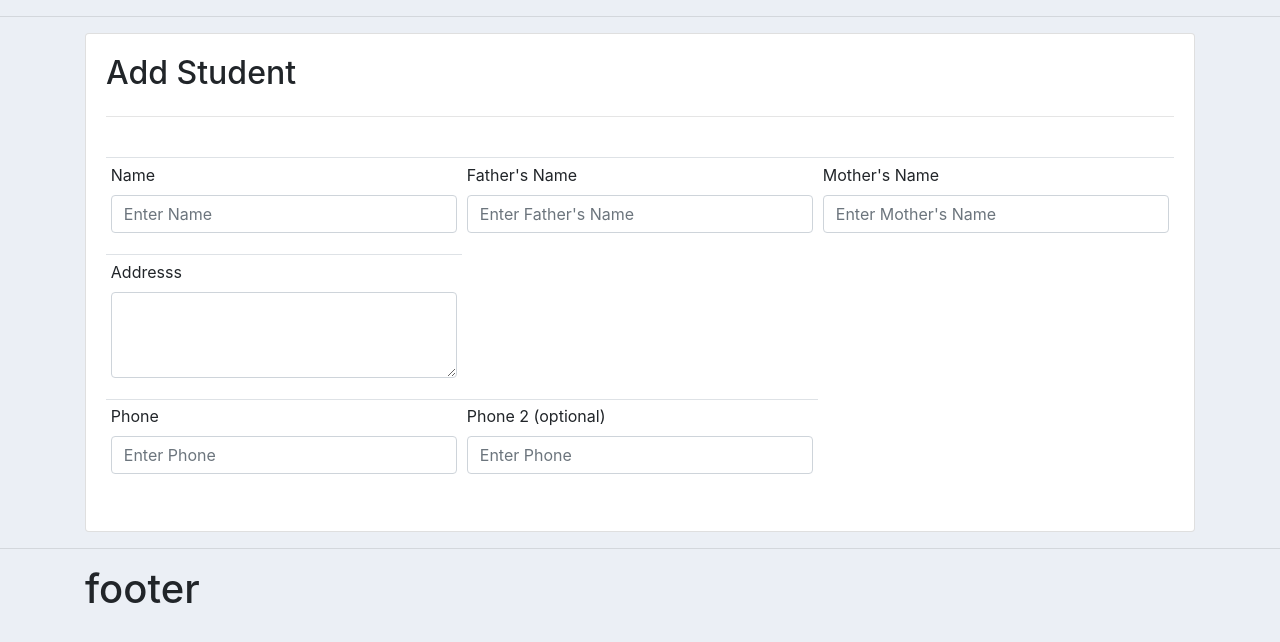
After one commit to AYUSHJD098/School_managment_system, a Django app: page /create-student in a window 1280 px wide. The commit adds this page. Shown: the top 642 px of the page. Run offline with Django 3.2, Linux system fonts and the light colour scheme; some libraries are stand-ins or nearby versions.

Commit message:
added create student form and url

```diff
--- a/dashboard/urls.py
+++ b/dashboard/urls.py
@@ -1,7 +1,8 @@
 
 from django.urls import path
-from .views import dashboard
+from . import views
 
 urlpatterns = [
-    path('', dashboard, name="dashboard")
+    path('', views.dashboard, name="dashboard"),
+    path('create-student', views.create_student, name="create_student__form"),
 ]
--- /dev/null
+++ b/templates/dashboard/create_student.html
@@ -0,0 +1,82 @@
+{% extends 'dashboard/main.html' %}
+
+{% block content %}
+
+
+<style>
+    #logo {}
+
+    body {
+        background-color: #ebeff5;
+    }
+</style>
+
+<div class="container">
+    <div class="card card-body">
+        <h2>Add Student</h2>
+        <hr>
+        <table class="table table-sm">
+            <form action="POST">
+                <br>
+                <tr>
+                    <td>
+                        <div class="form-group">
+                            <label for="exampleInputName">Name</label>
+                            <input type="name" class="form-control" id="name" aria-describedby="name-help"
+                                placeholder="Enter Name">
+                        </div>
+                    </td>
+
+                    <td>
+
+                        <div class="form-group">
+                            <label for="exampleInputName2">Father's Name</label>
+                            <input type="name" class="form-control" id="name-father" aria-describedby="name-help"
+                                placeholder="Enter Father's Name">
+                        </div>
+                    </td>
+
+                    <td>
+                        <div class="form-group">
+                            <label for="exampleInputName3">Mother's Name</label>
+                            <input type="name3" class="form-control" id="name-mother" aria-describedby="name-help"
+                                placeholder="Enter Mother's Name">
+                        </div>
+                    </td>
+                </tr>
+
+                <tr>
+                    <td>
+                        <div class="form-group">
+                            <label for="Addresss">Addresss</label>
+                            <textarea class="form-control" id="Adresss" rows="3"></textarea>
+                        </div>
+                    </td>
+                </tr>
+
+                <tr>
+                    <td>
+                        <div class="form-group">
+                            <label for="phone">Phone</label>
+                            <input type="phone" class="form-control" id="phone" aria-describedby="phone-help"
+                                placeholder="Enter Phone">
+                        </div>
+                    </td>
+                    <td>
+                        <div class="form-group">
+                            <label for="phone">Phone 2 (optional)</label>
+                            <input type="phone" class="form-control" id="phone" aria-describedby="phone-help"
+                                placeholder="Enter Phone">
+                        </div>
+                    </td>
+                </tr>
+
+
+
+        </table>
+        </form>
+    </div>
+
+</div>
+
+{% endblock %}
--- a/templates/dashboard/main.html
+++ b/templates/dashboard/main.html
@@ -12,6 +12,17 @@
 
 </head>
 <body>
+
+	<style>
+		#logo{
+		}
+
+		body{
+			background-color: #ebeff5;
+		}
+
+	</style>
+
 
 	<hr>
 
```
Also changed, not shown: templates/dashboard/dashboard.html (+7 -6 lines).
